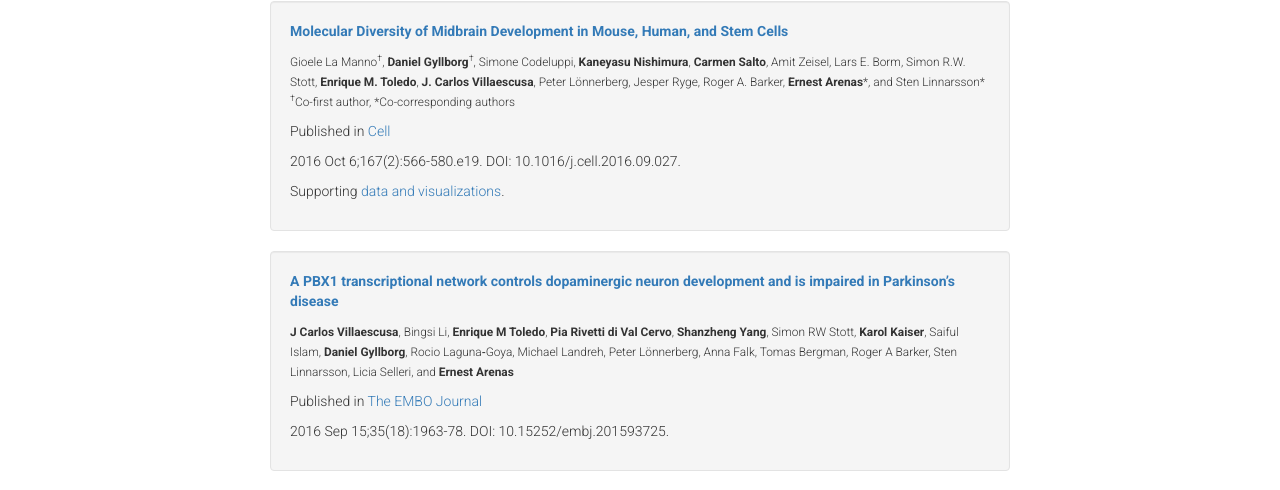
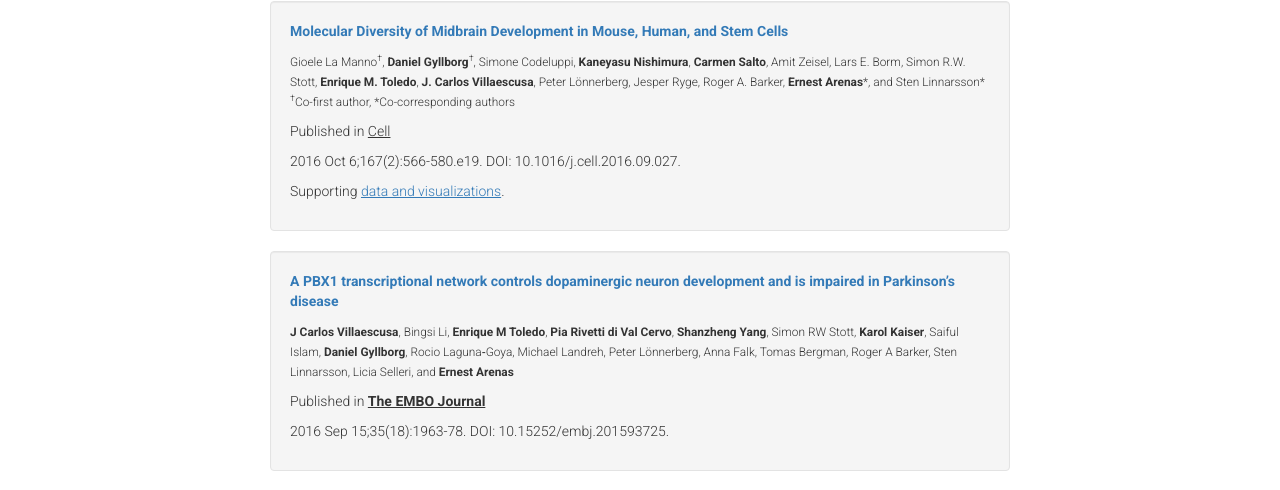
Before and after one commit to ArenasLab/arenaslab.github.io, a Jekyll site: the page publications/index.html, which Jekyll copies as it is, in a window 1280 px wide. Shown: the part 295-785 px from the top of the page. Built offline with Jekyll 4.4.1, drawn with Linux system fonts in a browser that asks for light colours.

Commit message:
Update index.html

```diff
--- a/publications/index.html
+++ b/publications/index.html
@@ -45,14 +45,14 @@
               <li class="media">
                 <div class="media-body">
                   <strong class="media-heading">
-                    <a href="ADD LINK TO ARTICLE HERE">TYPE IN TITLE OF ARTICLE HERE</a>
+                    <a href="ADD LINK TO ARTICLE HERE" target="_blank">TYPE IN TITLE OF ARTICLE HERE</a>
                   </strong>
                   <p></p>
                   <small>ADD AUTHORS HERE, PLACE <b>NAME</b> AROUND NAMES TO BE BOLDED</small>
                    IF CO-AUTHORS ARE NEEDED, USE CODE LINE BELOW, OTHERWISE DELETE IT AND THIS LINE
                   <p><small><sup>&#8224;</sup>Co-first author, *Co-corresponding authors</small></p>
                   <p></p>
-                  <p>Published in <a href="ADD LINK TO ARTICLE HERE">TITLE OF JOURNAL HERE</a></p>
+                  <p>Published in <u>TITLE OF JOURNAL HERE</u></p>
                   <p>ADD JOURNAL DETAILS HERE, JOURNAL DATE/ISSUE AND DOI</p>
                    IF ADDITIONAL LINKS ARE NEEDED, USE CODE LINE BELOW, OTHERWISE DELETE IT AND THIS LINE
                   <p><a href="SUPPORTING LINK">TEXT TO BE DISPLAYED FOR LINK</a>.</p>
@@ -73,7 +73,7 @@
             <div class="well">
               <li class="media">
                 <div class="media-body">
-                  <strong class="media-heading"><a href="http://www.cell.com/cell/fulltext/S0092-8674(16)31309-5">Molecular Diversity of Midbrain Development in Mouse, Human, and Stem Cells</a></strong>
+                  <strong class="media-heading"><a href="http://www.cell.com/cell/fulltext/S0092-8674(16)31309-5" target="_blank">Molecular Diversity of Midbrain Development in Mouse, Human, and Stem Cells</a></strong>
                   <p></p>
                   <small>Gioele La Manno<sup>&#8224;</sup>, <b>Daniel Gyllborg</b><sup>&#8224;</sup>, Simone Codeluppi,
                     <b>Kaneyasu Nishimura</b>, <b>Carmen Salto</b>, Amit Zeisel, Lars E. Borm, Simon R.W. Stott,
@@ -81,9 +81,9 @@
                     <b>Ernest Arenas</b>*, and Sten Linnarsson*</small>
                   <p><small><sup>&#8224;</sup>Co-first author, *Co-corresponding authors</small></p>
                   <p></p>
-                  <p>Published in <a href="http://www.cell.com/cell/fulltext/S0092-8674(16)31309-5">Cell</a></p>
+                  <p>Published in <u>Cell</u></p>
                   <p>2016 Oct 6;167(2):566-580.e19. DOI: 10.1016/j.cell.2016.09.027.</p>
-                  <p>Supporting <a href="http://linnarssonlab.org/ventralmidbrain/">data and visualizations</a>.</p>
+                  <p>Supporting <a href="http://linnarssonlab.org/ventralmidbrain/"><u>data and visualizations</u></a>.</p>
                 </div>
               </li>
             </div>
@@ -91,14 +91,14 @@
             <div class="well">
               <li class="media">
                 <div class="media-body">
-                  <strong class="media-heading"><a href="http://emboj.embopress.org/content/35/18/1963.long">A PBX1 transcriptional network controls dopaminergic neuron development and is impaired in Parkinson’s disease</a></strong>
+                  <strong class="media-heading"><a href="http://emboj.embopress.org/content/35/18/1963.long" target="_blank">A PBX1 transcriptional network controls dopaminergic neuron development and is impaired in Parkinson’s disease</a></strong>
                     <p></p>
                     <small><b>J Carlos Villaescusa</b>, Bingsi Li, <b>Enrique M Toledo</b>, <b>Pia Rivetti di Val Cervo</b>,
                       <b>Shanzheng Yang</b>, Simon RW Stott, <b>Karol Kaiser</b>, Saiful Islam, <b>Daniel Gyllborg</b>,
                       Rocio Laguna‐Goya, Michael Landreh, Peter Lönnerberg, Anna Falk, Tomas Bergman, Roger A Barker,
                       Sten Linnarsson, Licia Selleri, and <b>Ernest Arenas</b></small>
                   <p></p>
-                  <p>Published in <a href="http://emboj.embopress.org/content/35/18/1963.long">The EMBO Journal</a></p>
+			<p>Published in <strong><u>The EMBO Journal</u></strong></p>
                   <p>2016 Sep 15;35(18):1963-78. DOI: 10.15252/embj.201593725.</p>
                 </div>
               </li>
@@ -107,7 +107,7 @@
             <div class="well">
               <li class="media">
                 <div class="media-body">
-                  <strong class="media-heading"><a href="http://www.nature.com/articles/srep26448">Dopamine receptor antagonists enhance proliferation and neurogenesis of midbrain Lmx1a-expressing progenitors</a></strong>
+                  <strong class="media-heading"><a href="http://www.nature.com/articles/srep26448" target="_blank">Dopamine receptor antagonists enhance proliferation and neurogenesis of midbrain Lmx1a-expressing progenitors</a></strong>
                     <p></p>
                   <small>Eva Hedlund, Laure Belnoue, <b>Spyridon Theofilopoulos</b>, <b>Carmen Salto</b>, Chris Bye, Clare Parish,
                     Qiaolin Deng, Banafsheh Kadkhodaei, Johan Ericson, <b>Ernest Arenas</b>*, Thomas Perlmann*, András Simon*</small>
@@ -122,7 +122,7 @@
             <div class="well">
               <li class="media">
                 <div class="media-body">
-                  <strong class="media-heading"><a href="http://www.jci.org/articles/view/68506">Cholestenoic acids regulate motor neuron survival via liver X receptors</a></strong>
+                  <strong class="media-heading"><a href="http://www.jci.org/articles/view/68506" target="_blank">Cholestenoic acids regulate motor neuron survival via liver X receptors</a></strong>
                     <p></p>
                   <small><b>Spyridon Theofilopoulos</b><sup>&#8224;</sup>, William J. Griffiths<sup>&#8224;</sup>, Peter J. Crick, <b>Shanzheng Yang</b>, Anna Meljon, Michael Ogundare,
                     Satish Srinivas Kitambi, Andrew Lockhart, Karin Tuschl, Peter T. Clayton, Andrew A. Morris, Adelaida Martinez,
@@ -141,7 +141,7 @@
             <div class="well">
               <li class="media">
                 <div class="media-body">
-                  <strong class="media-heading"><a href="http://dev.biologists.org/content/140/22/4554.long">Cxcl12/Cxcr4 signaling controls the migration and process orientation of A9-A10 dopaminergic neurons</a></strong>
+                  <strong class="media-heading"><a href="http://dev.biologists.org/content/140/22/4554.long" target="_blank">Cxcl12/Cxcr4 signaling controls the migration and process orientation of A9-A10 dopaminergic neurons</a></strong>
                     <p></p>
                   <small><b>Shanzheng Yang</b>, <b>Linda C. Edman</b>, Juan Antonio Sánchez-Alcañiz, Nicolas Fritz, <b>Sonia Bonilla</b>, Jonathan Hecht,
                     Per Uhlén, Samuel J. Pleasure, <b>J. Carlos Villaescusa</b>, Oscar Marín, <b>Ernest Arenas</b></small>
@@ -155,7 +155,7 @@
             <div class="well">
               <li class="media">
                 <div class="media-body">
-                  <strong class="media-heading"><a href="http://www.pnas.org/content/110/7/E602.long">Wnt5a cooperates with canonical Wnts to generate midbrain dopaminergic neurons in vivo and in stem cells</a></strong>
+                  <strong class="media-heading"><a href="http://www.pnas.org/content/110/7/E602.long" target="_blank">Wnt5a cooperates with canonical Wnts to generate midbrain dopaminergic neurons in vivo and in stem cells</a></strong>
                     <p></p>
                   <small><b>Emma R. Andersson</b>, <b>Carmen Saltó</b>,  <b>J. Carlos Villaescusa</b>, <b>Lukas Cajanek</b>, <b>Shanzheng Yang</b>, <b>Lenka Bryjova</b>, Irina I. Nagy, Seppo J. Vainio, Carmen Ramirez, Vitezslav Bryja, <b>Ernest Arenas</b></small>
                   <p></p>
@@ -168,7 +168,7 @@
             <div class="well">
               <li class="media">
                 <div class="media-body">
-                  <strong class="media-heading"><a href="http://www.nature.com/nchembio/journal/v9/n2/full/nchembio.1156.html">Brain endogenous liver X receptor ligands selectively promote midbrain neurogenesis</a></strong>
+                  <strong class="media-heading"><a href="http://www.nature.com/nchembio/journal/v9/n2/full/nchembio.1156.html" target="_blank">Brain endogenous liver X receptor ligands selectively promote midbrain neurogenesis</a></strong>
                     <p></p>
                   <small><b>Spyridon Theofilopoulos</b>, Yuqin Wang, Satish Srinivas Kitambi, <b>Paola Sacchetti</b>, <b>Kyle M Sousa</b>, Karl Bodin,
                     Jayne Kirk, <b>Carmen Saltó</b>, Magnus Gustafsson, <b>Enrique M Toledo</b>, Kersti Karu, Jan-Åke Gustafsson, Knut R Steffensen,
@@ -190,7 +190,7 @@
             <div class="well">
               <li class="media">
                 <div class="media-body">
-                  <strong class="media-heading"><a href="http://dev.biologists.org/content/142/11/1918.long">How to make a midbrain dopaminergic neuron</a></strong>
+                  <strong class="media-heading"><a href="http://dev.biologists.org/content/142/11/1918.long" target="_blank">How to make a midbrain dopaminergic neuron</a></strong>
                     <p></p>
                   <small><b>Ernest Arenas</b>, <b>Mark Denham</b>, <b>J. Carlos Villaescusa</b></small>
                   <p></p>
@@ -203,7 +203,7 @@
             <div class="well">
               <li class="media">
                 <div class="media-body">
-                  <strong class="media-heading"><a href="http://f1000.com/prime/reports/pubmed/26097711">Liver X receptors and cholesterol metabolism: role in ventral midbrain development and neurodegeneration</a></strong>
+                  <strong class="media-heading"><a href="http://f1000.com/prime/reports/pubmed/26097711" target="_blank">Liver X receptors and cholesterol metabolism: role in ventral midbrain development and neurodegeneration</a></strong>
                     <p></p>
                   <small><b>Spyridon Theofilopoulos</b> and <b>Ernest Arenas</b></small>
                   <p></p>
@@ -216,7 +216,7 @@
             <div class="well">
               <li class="media">
                 <div class="media-body">
-                  <strong class="media-heading"><a href="https://academic.oup.com/jmcb/article-lookup/doi/10.1093/jmcb/mju001">Wnt signaling in midbrain dopaminergic neuron development and regenerative medicine for Parkinson’s disease</a></strong>
+                  <strong class="media-heading"><a href="https://academic.oup.com/jmcb/article-lookup/doi/10.1093/jmcb/mju001" target="_blank">Wnt signaling in midbrain dopaminergic neuron development and regenerative medicine for Parkinson’s disease</a></strong>
                     <p></p>
                   <small><b>Ernest Arenas</b></small>
                   <p></p>
@@ -229,11 +229,11 @@
             <div class="well">
               <li class="media">
                 <div class="media-body">
-                  <strong class="media-heading"><a href="http://www.sciencedirect.com/science/article/pii/S0006291X10006996">Towards stem cell replacement therapies for Parkinson's disease</a></strong>
+                  <strong class="media-heading"><a href="http://www.sciencedirect.com/science/article/pii/S0006291X10006996" target="_blank">Towards stem cell replacement therapies for Parkinson's disease</a></strong>
                     <p></p>
                   <small><b>Ernest Arenas</b></small>
                   <p></p>
-                  <p>Published in <a href="http://www.sciencedirect.com/science/article/pii/S0006291X10006996">Biochemical and Biophysical Research Communications</a></p>
+                  <p>Published in <a href="http://www.sciencedirect.com/science/article/pii/S0006291X10006996" target="_blank">Biochemical and Biophysical Research Communications</a></p>
                   <p>2010 May 21;396(1):152-6. DOI: 10.1016/j.bbrc.2010.04.037.</p>
                 </div>
               </li>
@@ -242,11 +242,11 @@
             <div class="well">
               <li class="media">
                 <div class="media-body">
-                  <strong class="media-heading"><a href="http://www.sciencedirect.com/science/article/pii/S0014488609005305">Transplantable midbrain dopamine neurons: A moving target</a></strong>
+                  <strong class="media-heading"><a href="http://www.sciencedirect.com/science/article/pii/S0014488609005305" target="_blank">Transplantable midbrain dopamine neurons: A moving target</a></strong>
                     <p></p>
                   <small><b>J. Carlos Villaescusa</b> and <b>Ernest Arenas</b></small>
                   <p></p>
-                  <p>Published in <a href="http://www.sciencedirect.com/science/article/pii/S0014488609005305">Experimental Neurology</a></p>
+                  <p>Published in <a href="http://www.sciencedirect.com/science/article/pii/S0014488609005305" target="_blank">Experimental Neurology</a></p>
                   <p>2010 Apr;222(2):173-8. DOI: 10.1016/j.expneurol.2009.12.028.</p>
                 </div>
               </li>
@@ -255,7 +255,7 @@
             <div class="well">
               <li class="media">
                 <div class="media-body">
-                  <strong class="media-heading"><a href="http://www.nature.com/nrn/journal/v11/n2/full/nrn2755.html">Emerging roles of Wnts in the adult nervous system</a></strong>
+                  <strong class="media-heading"><a href="http://www.nature.com/nrn/journal/v11/n2/full/nrn2755.html" target="_blank">Emerging roles of Wnts in the adult nervous system</a></strong>
                     <p></p>
                   <small>Nibaldo C. Inestrosa1 and <b>Ernest Arenas</b></small>
                   <p></p>
@@ -276,7 +276,7 @@
               <li class="media">
                 <div class="media-body">
                   <strong class="media-heading">
-                    <a href="http://advances.sciencemag.org/content/2/8/e1600060">Analysis of neural crest-derived clones reveals novel aspects of facial development</a>
+                    <a href="http://advances.sciencemag.org/content/2/8/e1600060" target="_blank">Analysis of neural crest-derived clones reveals novel aspects of facial development</a>
                   </strong>
                     <p></p>
                   <small>Marketa Kaucka, Evgeny Ivashkin, <b>Daniel Gyllborg</b>, Tomas Zikmund, Marketa Tesarova, Jozef Kaiser, Meng Xie, Julian Petersen, Vassilis Pachnis, Silvia K. Nicolis, Tian Yu, Paul Sharpe, <b>Ernest Arenas</b>, Hjalmar Brismar, Hans Blom, Hans Clevers, Ueli Suter, Andrei S. Chagin, Kaj Fried, Andreas Hellander, and Igor Adameyko1</small>
@@ -295,7 +295,7 @@
               <li class="media">
                 <div class="media-body">
                   <strong class="media-heading">
-                    <a href="http://science.sciencemag.org/content/352/6291/1326.long">Oligodendrocyte heterogeneity in the mouse juvenile and adult central nervous system</a>
+                    <a href="http://science.sciencemag.org/content/352/6291/1326.long" target="_blank">Oligodendrocyte heterogeneity in the mouse juvenile and adult central nervous system</a>
                   </strong>
                     <p></p>
                   <small>Sueli Marques1<sup>&#8224;</sup>, Amit Zeisel<sup>&#8224;</sup>, Simone Codeluppi, David van Bruggen, Ana Mendanha Falcão, Lin Xiao, Huiliang Li, Martin Häring, Hannah Hochgerner, Roman A. Romanov, <b>Daniel Gyllborg</b>, Ana B. Muñoz-Manchado, Gioele La Manno, Peter Lönnerberg, Elisa M. Floriddia, Fatemah Rezayee, Patrik Ernfors, <b>Ernest Arenas</b>, Jens Hjerling-Leffler, Tibor Harkany, William D. Richardson, Sten Linnarsson*, Gonçalo Castelo-Branco*</small>
@@ -315,7 +315,7 @@
               <li class="media">
                 <div class="media-body">
                  <strong class="media-heading">
-                    <a href="http://www.sciencedirect.com/science/article/pii/S2213671116000655">Wnt/β-Catenin Stimulation and Laminins Support Cardiovascular Cell Progenitor Expansion from Human Fetal Cardiac Mesenchymal Stromal Cells</a>
+                    <a href="http://www.sciencedirect.com/science/article/pii/S2213671116000655" target="_blank">Wnt/β-Catenin Stimulation and Laminins Support Cardiovascular Cell Progenitor Expansion from Human Fetal Cardiac Mesenchymal Stromal Cells</a>
                   </strong>
                     <p></p>
                   <small>Agneta Månsson-Broberg, Sergey Rodin, Ivana Bulatovic, Cristián Ibarra, Marie Löfling, Rami Genead, Eva Wärdell, Ulrika Felldin, Carl Granath, Evren Alici, Katarina Le Blanc, C.I. Edvard Smith, <b>Alena Salašová</b>, Magnus Westgren, Erik Sundström, Per Uhlén, <b>Ernest Arenas</b>, Christer Sylvén, Karl Tryggvason, Matthias Corbascio, Oscar E. Simonson, Cecilia Österholm, and Karl-Henrik Grinnemo</small>
@@ -334,7 +334,7 @@
               <li class="media">
                 <div class="media-body">
                  <strong class="media-heading">
-                    <a href="http://www.jneurosci.org/content/35/39/13385.long">Dickkopf 3 promotes the differentiation of a rostrolateral midbrain dopaminergic neuronal subset in vivo and from pluripotent stem cells in vitro in the mouse</a>
+                    <a href="http://www.jneurosci.org/content/35/39/13385.long" target="_blank">Dickkopf 3 promotes the differentiation of a rostrolateral midbrain dopaminergic neuronal subset in vivo and from pluripotent stem cells in vitro in the mouse</a>
                   </strong>
                     <p></p>
                   <small>Yoshiyasu Fukusumi, Florian Meier, Sebastian Götz, Friederike Matheus, Martin Irmler, Ruth Beckervordersandforth, Theresa Faus-Kessler, Eleonora Minina, Benedict Rauser, Jingzhong Zhang, <b>Ernest Arenas</b>, Elisabet Andersson, Christof Niehrs, Johannes Beckers, Antonio Simeone, Wolfgang Wurst and Nilima Prakash</small>
@@ -353,7 +353,7 @@
               <li class="media">
                 <div class="media-body">
                   <strong class="media-heading">
-                    <a href="http://www.sciencedirect.com/science/article/pii/S0092867414002207">Vulnerability of Glioblastoma Cells to Catastrophic Vacuolization and Death Induced by a Small Molecule</a>
+                    <a href="http://www.sciencedirect.com/science/article/pii/S0092867414002207" target="_blank">Vulnerability of Glioblastoma Cells to Catastrophic Vacuolization and Death Induced by a Small Molecule</a>
                   </strong>
                     <p></p>
                   <small>Satish Srinivas Kitambi, <b>Enrique M. Toledo</b>, Dmitry Usoskin, Shimei Wee, Aditya Harisankar,
@@ -375,7 +375,7 @@
               <li class="media">
                 <div class="media-body">
                   <strong class="media-heading">
-                    <a href="http://online.liebertpub.com/doi/abs/10.1089/neu.2013.3067">Wnts are expressed in the spinal cord of adult mice and are differentially induced after injury</a>
+                    <a href="http://online.liebertpub.com/doi/abs/10.1089/neu.2013.3067" target="_blank">Wnts are expressed in the spinal cord of adult mice and are differentially induced after injury</a>
                   </strong>
                     <p></p>
                   <small>Carlos González-Fernández, Carmen María Fernández-Martos, Shannon D. Shields, <b>Ernest Arenas</b>, and Francisco Javier Rodríguez</small>
@@ -394,7 +394,7 @@
               <li class="media">
                 <div class="media-body">
                   <strong class="media-heading">
-                    <a href="http://journals.plos.org/plosone/article?id=10.1371/journal.pone.0082095">Inhibition of mitochondrial complex III blocks neuronal differentiation and maintains embryonic stem cell pluripotency</a>
+                    <a href="http://journals.plos.org/plosone/article?id=10.1371/journal.pone.0082095" target="_blank">Inhibition of mitochondrial complex III blocks neuronal differentiation and maintains embryonic stem cell pluripotency</a>
                   </strong>
                     <p></p>
                   <small>Sandro L. Pereira, Mário Grãos, Ana Sofia Rodrigues, Sandra I. Anjo, Rui A. Carvalho, Paulo J. Oliveira, <b>Ernest Arenas</b>, João Ramalho-Santos</small>
@@ -413,7 +413,7 @@
               <li class="media">
                 <div class="media-body">
                  <strong class="media-heading">
-                    <a href="http://www.pnas.org/content/110/16/E1524.long">Neural progenitors organize in small-world networks to promote cell proliferation</a>
+                    <a href="http://www.pnas.org/content/110/16/E1524.long" target="_blank">Neural progenitors organize in small-world networks to promote cell proliferation</a>
                   </strong>
                     <p></p>
                   <small>Seth Malmersjö, Paola Rebellato, Erik Smedler, Henrike Planert, Shigeaki Kanatani,
@@ -434,7 +434,7 @@
               <li class="media">
                 <div class="media-body">
                  <strong class="media-heading">
-                    <a href="http://online.liebertpub.com/doi/abs/10.1089/neu.2012.2613">The Ryk receptor is expressed in glial and fibronectin-expressing cells after spinal cord injury</a>
+                    <a href="http://online.liebertpub.com/doi/abs/10.1089/neu.2012.2613" target="_blank">The Ryk receptor is expressed in glial and fibronectin-expressing cells after spinal cord injury</a>
                   </strong>
                     <p></p>
                   <small>Pau González, Carmen María Fernández-Martos, <b>Ernest Arenas</b>, and Francisco Javier Rodríguez</small>
```
